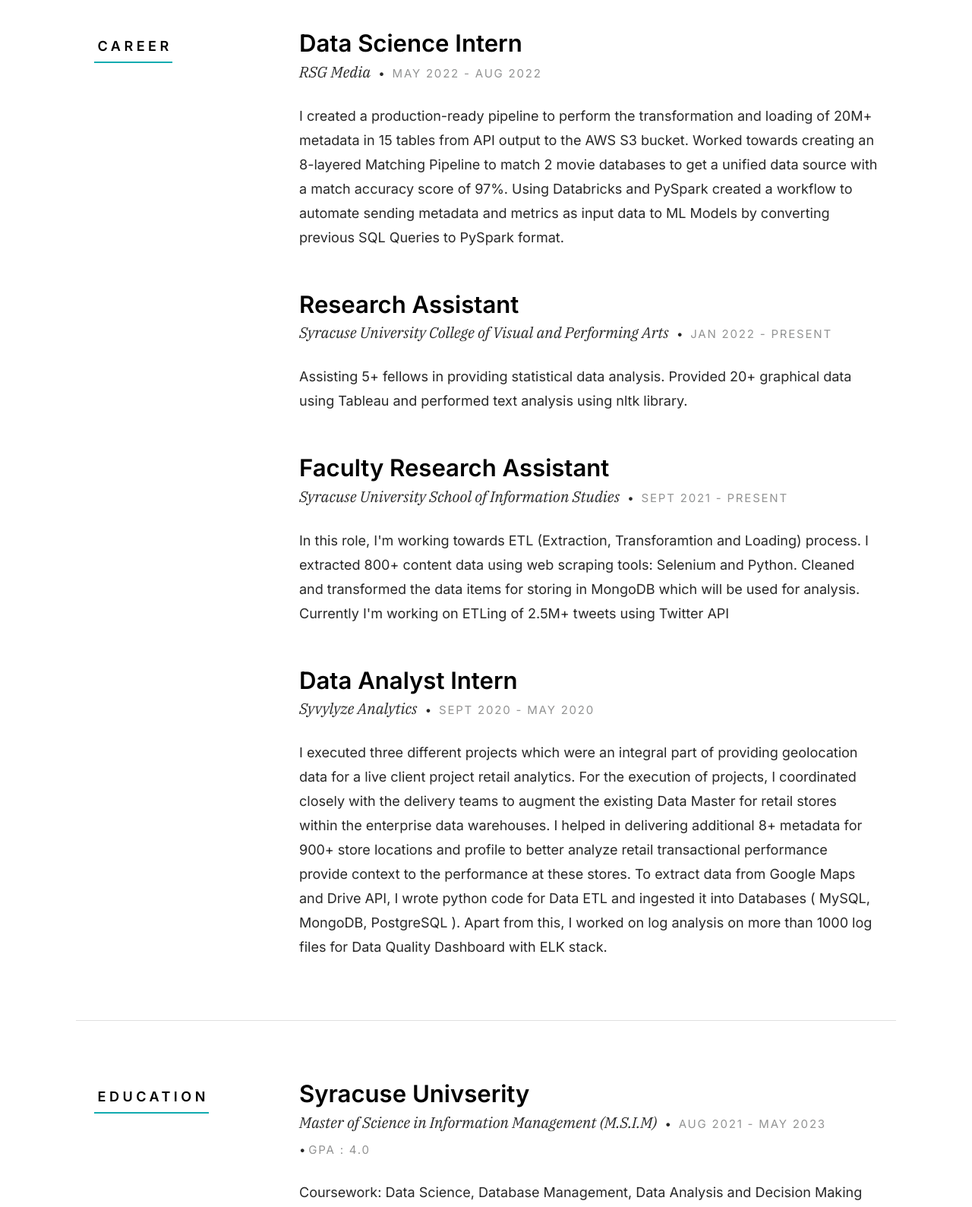
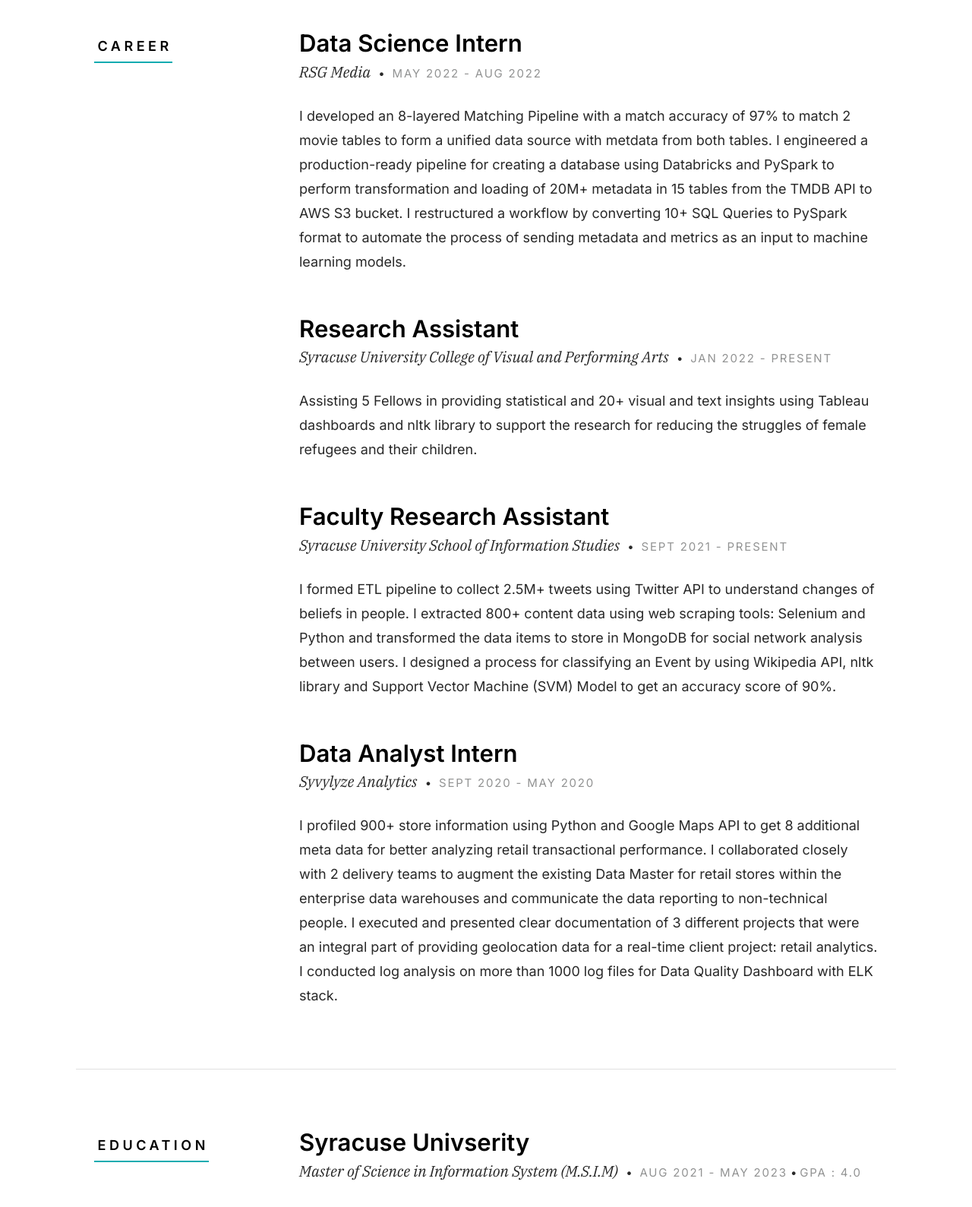
Before and after one commit to yashshimpi29/yashshimpi29.github.io, a plain HTML site: page index.html in a window 1280 px wide. Shown: the part 1880-3469 px from the top of the page at 76% size. Drawn offline with Linux system fonts and the light colour scheme.

Commit message:
Updated the job description

```diff
--- a/index.html
+++ b/index.html
@@ -175,12 +175,12 @@
                     </div>
 
                     <p>
-                    I created a production-ready pipeline to perform the transformation and loading of 20M+ metadata in
-                    15 tables from API output to the AWS S3 bucket.
-                    Worked towards creating an 8-layered Matching Pipeline to match 2 movie databases to get a unified data source
-                    with a match accuracy score of 97%.
-                    Using Databricks and PySpark created a workflow to automate sending metadata and metrics as input data to ML Models
-                    by converting previous SQL Queries to PySpark format.
+                    I developed an 8-layered Matching Pipeline with a match accuracy of 97% to match 2 movie tables to form a
+                        unified data source with metdata from both tables.
+                    I engineered a production-ready pipeline for creating a database using Databricks and PySpark to perform
+                        transformation and loading of 20M+ metadata in 15 tables from the TMDB API to AWS S3 bucket.
+                    I restructured a workflow by converting 10+ SQL Queries to PySpark format to automate the process of sending
+                        metadata and metrics as an input to machine learning models.
                     </p>
 
                 </div> <!-- end resume-block -->
@@ -198,7 +198,8 @@
                     </div>
 
                     <p>
-                    Assisting 5+ fellows in providing statistical data analysis. Provided 20+ graphical data using Tableau and performed text analysis using nltk library.
+                   Assisting 5 Fellows in providing statistical and 20+ visual and text insights using Tableau dashboards and nltk library
+                        to support the research for reducing the struggles of female refugees and their children.
                     </p>
 
                 </div> <!-- end resume-block -->
@@ -216,10 +217,11 @@
                     </div>
 
                     <p>
-                    In this role, I'm working towards ETL (Extraction, Transforamtion and Loading) process.
-                    I extracted 800+ content data using web scraping tools: Selenium and Python. Cleaned and transformed the
-                    data items for storing in MongoDB which will be used for analysis. Currently I'm working on ETLing of 2.5M+ tweets
-                    using Twitter API
+                    I formed ETL pipeline to collect 2.5M+ tweets using Twitter API to understand changes of beliefs in people.
+                    I extracted 800+ content data using web scraping tools: Selenium and Python and transformed the data items to store
+                        in MongoDB for social network analysis between users.
+                    I designed a process for classifying an Event by using Wikipedia API, nltk library and Support Vector Machine (SVM) Model
+                        to get an accuracy score of 90%.
                     </p>
 
                 </div>
@@ -237,15 +239,13 @@
                     </div>
 
                     <p>
-                        I executed three different projects which were an integral part of providing geolocation data
-                        for a live client project retail analytics. For the execution of projects, I coordinated
-                        closely with the delivery teams to augment the existing Data Master for retail stores
-                        within the enterprise data warehouses. I helped in delivering additional 8+ metadata for
-                        900+ store locations and profile to better analyze retail transactional performance provide
-                        context to the performance at these stores. To extract data from Google Maps and Drive API,
-                        I wrote python code for Data ETL and ingested it into Databases ( MySQL, MongoDB, PostgreSQL ).
-                        Apart from this, I worked on log analysis on more than 1000 log files for Data Quality Dashboard
-                        with ELK stack.
+                        I profiled 900+ store information using Python and Google Maps API to get 8 additional
+                        meta data for better analyzing retail transactional performance.
+                        I collaborated closely with 2 delivery teams to augment the existing Data Master for retail stores
+                        within the enterprise data warehouses and communicate the data reporting to non-technical people.
+                        I executed and presented clear documentation of 3 different projects that were an integral part of
+                        providing geolocation data for a real-time client project: retail analytics.
+                        I conducted log analysis on more than 1000 log files for Data Quality Dashboard with ELK stack.
                     </p>
 
                 </div>
@@ -265,7 +265,7 @@
                     <div class="resume-block__header">
                         <h4 class="h3">Syracuse Univserity</h4>
                         <p class="resume-block__header-meta">
-                            <span>Master of Science in Information Management (M.S.I.M)</span>
+                            <span>Master of Science in Information System (M.S.I.M)</span>
                             <span class="resume-block__header-date">
                                 Aug 2021 - May 2023
                             </span>
```
